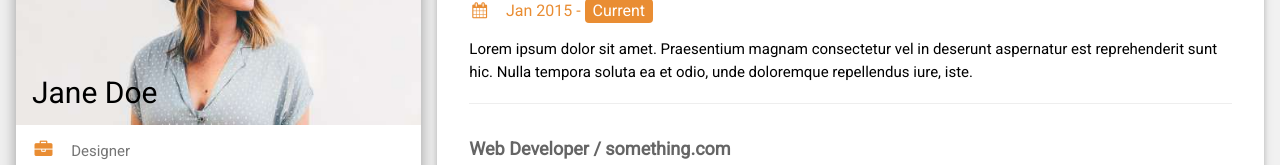
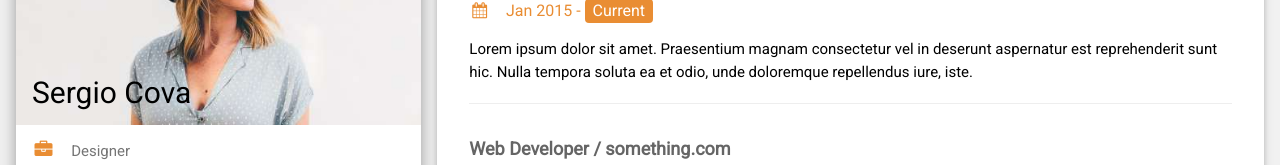
Before and after one commit to covacode/sud, a plain HTML site: page index.html in a window 1280 px wide. Shown: the part 161-326 px from the top of the page. Drawn offline with Linux system fonts and the light colour scheme.

Commit message:
Modificacion 1

```diff
--- a/index.html
+++ b/index.html
@@ -1,6 +1,6 @@
 <!DOCTYPE html>
 <html>
-<title>W3.CSS Template</title>
+<title>Sergio Cova</title>
 <meta charset="UTF-8">
 <meta name="viewport" content="width=device-width, initial-scale=1">
 <link rel="stylesheet" href="css/estilo.css">
@@ -16,15 +16,13 @@
 
   <!-- The Grid -->
   <div class="w3-row-padding">
-
     <!-- Left Column -->
     <div class="w3-third">
-
       <div class="w3-white w3-text-grey w3-card-4">
         <div class="w3-display-container">
           <img src="img/avatar_hat.jpg" style="width:100%" alt="Avatar">
           <div class="w3-display-bottomleft w3-container w3-text-black">
-            <h2>Jane Doe</h2>
+            <h2>Sergio Cova</h2>
           </div>
         </div>
         <div class="w3-container">
@@ -77,7 +75,6 @@
 
     <!-- Right Column -->
     <div class="w3-twothird">
-
       <div class="w3-container w3-card w3-white w3-margin-bottom">
         <h2 class="w3-text-grey w3-padding-16"><i class="fa fa-suitcase fa-fw w3-margin-right w3-xxlarge w3-text-teal"></i>Work Experience</h2>
         <div class="w3-container">
@@ -122,10 +119,8 @@
 
     <!-- End Right Column -->
     </div>
-
   <!-- End Grid -->
   </div>
-
   <!-- End Page Container -->
 </div>
 
```
